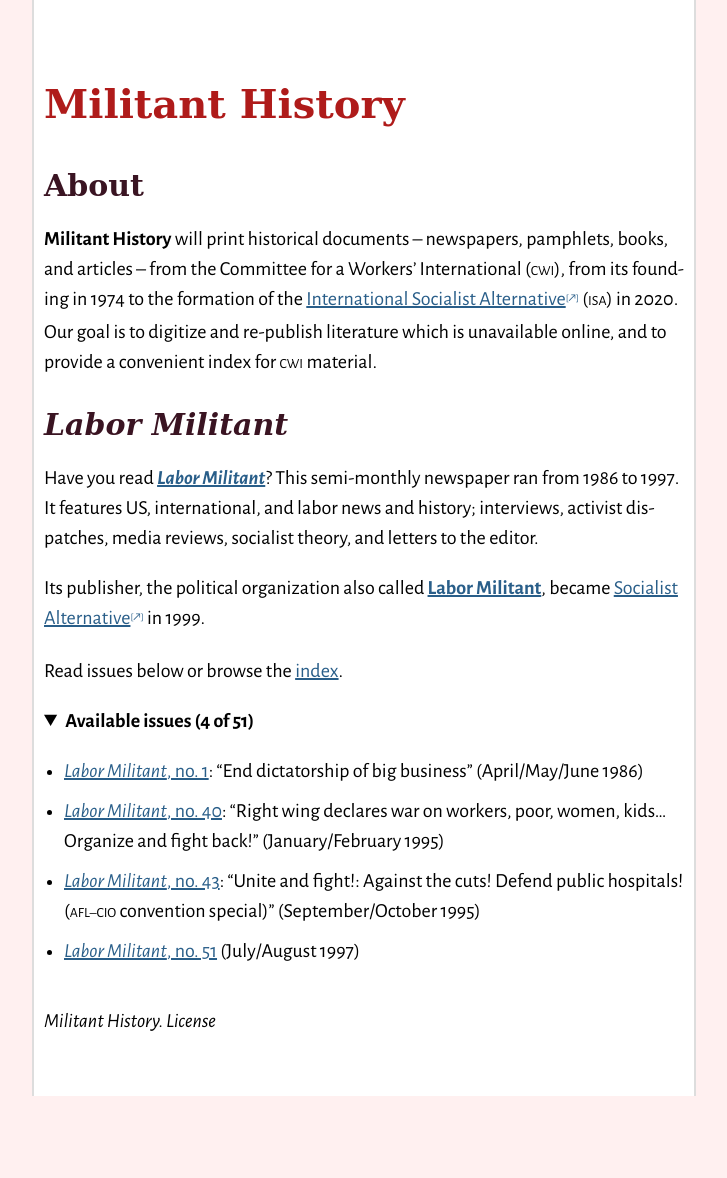
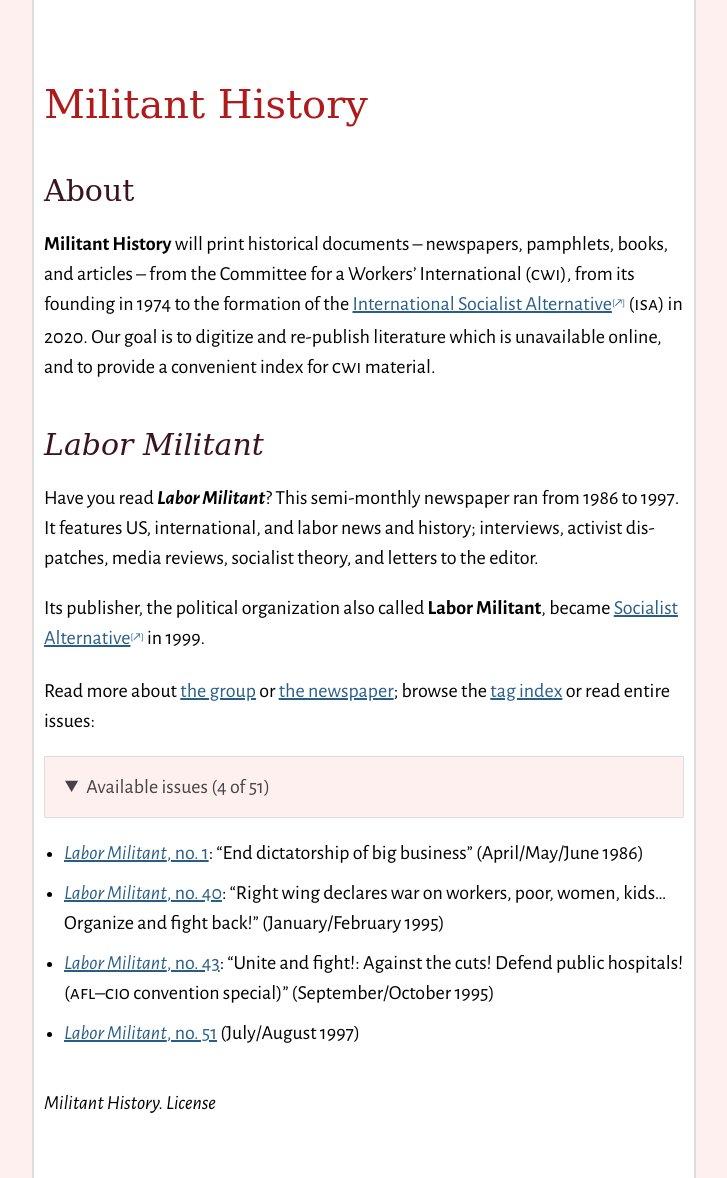
Before and after one commit to jackwillis/militanthistory, a Jekyll site: the page built from index.html, in a window 1280 px wide. Shown: the whole page, without its empty margins (276-1003 px from the left). Built offline with Jekyll 4.4.1, drawn with Linux system fonts in a browser that asks for light colours; before the commit the page ends 1096 px from its top, so only the background shows below that.

Commit message:
Fix <abbr> bug

```diff
--- a/_includes/lm-listing.html
+++ b/_includes/lm-listing.html
@@ -1,5 +1,5 @@
 <details open>
-  <summary id="available-issues">Available issues ({{ site.lm_issues | size }} of 51)</summary>
+  <summary id="available-issues" class="pure-button">Available issues ({{ site.lm_issues | size }} of 51)</summary>
 
   <ul>
     {% for issue in site.lm_issues %}
--- a/index.html
+++ b/index.html
@@ -25,7 +25,7 @@
 
       <h2><cite>Labor Militant</cite></h2>
       <p>
-        Have you read <b><cite><a href="/lm/#the-newspaper">Labor Militant</a></cite></b>?
+        Have you read <b><cite>Labor Militant</cite></b>?
         This semi-monthly newspaper ran from 1986 to 1997.
         It features US, international, and labor news and history;
         interviews, activist dispatches, media reviews, socialist theory,
@@ -33,11 +33,13 @@
       </p>
       <p>
         Its publisher, the political organization also called
-        <b><a href="/lm/#the-group">Labor Militant</a></b>,
+        <b>Labor Militant</b>,
         became <a rel="external" href="https://www.socialistalternative.org">Socialist Alternative</a> in 1999.
       </p>
       <p>
-        Read issues below or browse the <a href="/tags/">index</a>.
+        Read more about <a href="/lm/#the-group">the group</a>
+        or <a href="/lm/#the-newspaper">the newspaper</a>;
+        browse the <a href="/tags/">tag index</a> or read entire issues:
       </p>
       {% include lm-listing.html %}
 
--- a/styles/main.css
+++ b/styles/main.css
@@ -72,6 +72,7 @@
 
 h1, h2 {
   font-family: Constantia, "Lucida Bright", Lucidabright, "Lucida Serif", Lucida, "DejaVu Serif", "Bitstream Vera Serif", "Liberation Serif", Georgia, serif;
+  font-weight: normal;
 }
 
 .author-info {
@@ -93,8 +94,8 @@
   font-size: 200%;
 }
 
-h2 {
-  margin: 1em 0 0.5em 0;
+h2, h3 {
+  margin: 1.5em 0 0.5em 0;
 }
 
 h4 {
@@ -200,11 +201,19 @@
 html.wf-inactive .caps {
   letter-spacing: 1pt;
   margin-right: -0.5pt;
+}
+
+html.wf-inactive .drop-cap {
   font-variant-caps: small-caps;
 }
 
-html.wf-active abbr, html.wf-active .all-caps {
+html.wf-inactive abbr,
+html.wf-inactive .caps {
   font-variant-caps: all-small-caps;
+}
+
+html.wf-active abbr,
+html.wf-active .all-caps {
   text-transform: lowercase;
 }
 
@@ -229,7 +238,6 @@
 
 summary {
   margin: 0;
-  font-weight: bold;
 }
 
 summary h2, summary h3, summary h4 {
```
